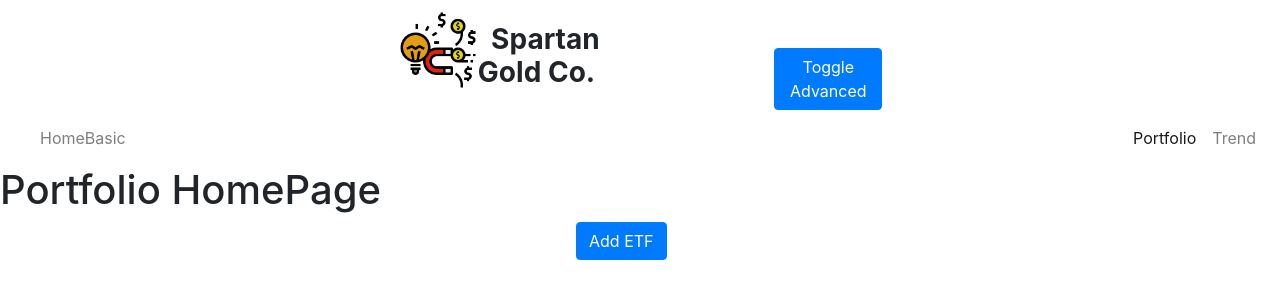
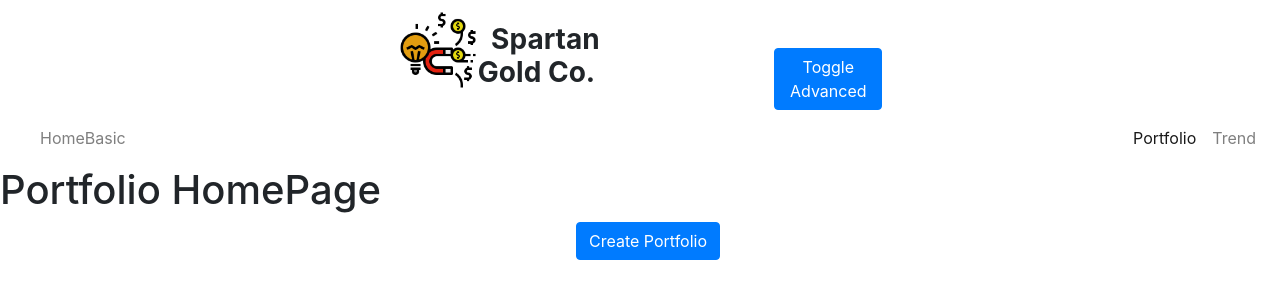
Before and after one commit to vaswal/285-term-project-portfolio-suggestion, a React (Create React App) app in the folder client/: page /basic/portfolio in a window 1280 px wide. Shown: the top 300 px of the page. Built offline with nearby package versions, Linux system fonts and the light colour scheme; what react-stockcharts would draw is missing.

Commit message:
Changed button name

```diff
--- a/client/src/components/Basic/Portfolio.js
+++ b/client/src/components/Basic/Portfolio.js
@@ -26,7 +26,7 @@ class Portfolio extends Component {
                 <h1>Portfolio HomePage</h1>
                 {this.getMSLFromLocalStorage().length == 0 &&
                 <Button variant="primary" style={styles.button} onClick={() => this.setState({redirectToBuyPage: true})}>
-                    Add ETF
+                    Create Portfolio
                 </Button>}
 
                 <div>
```
